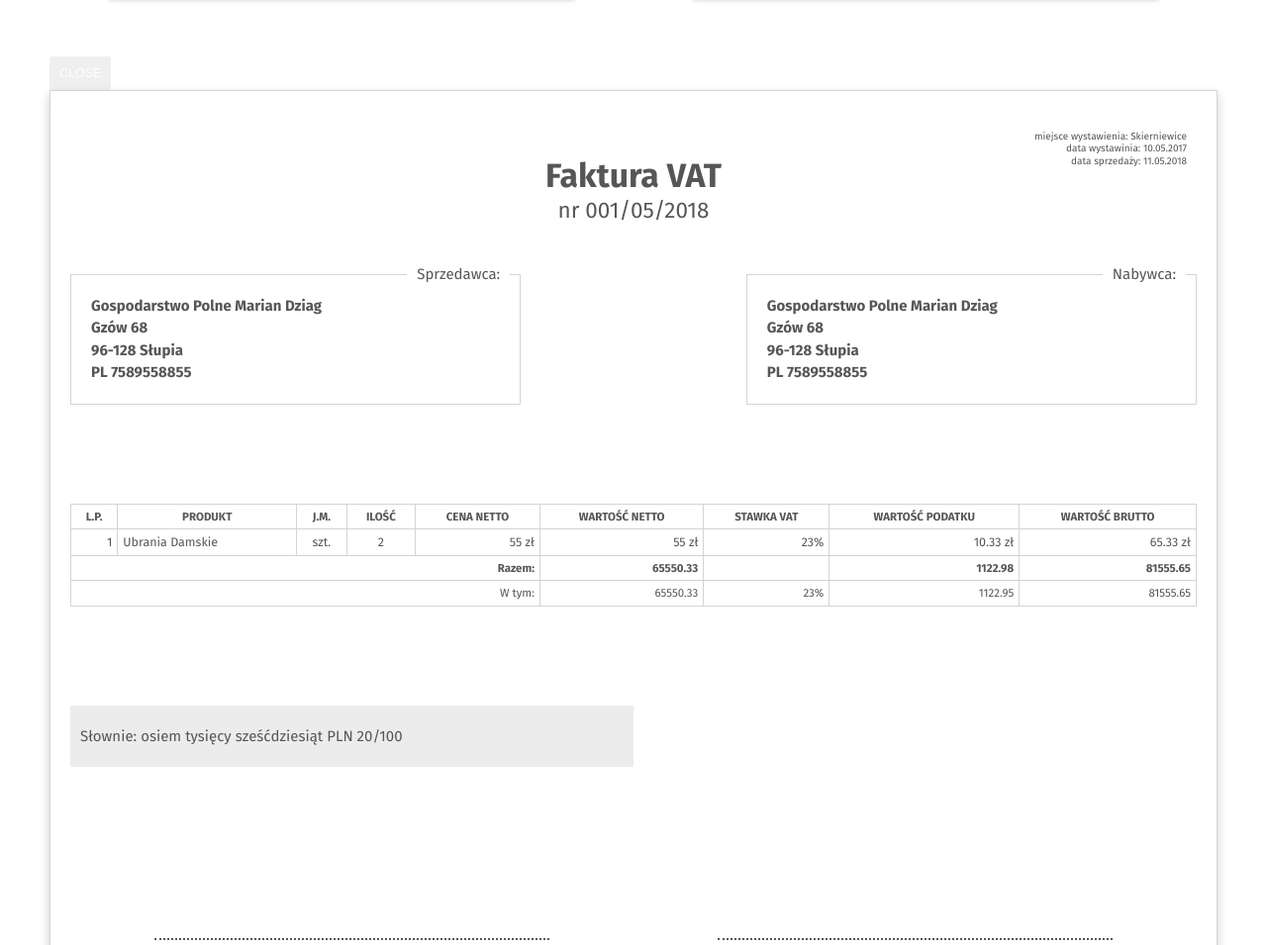
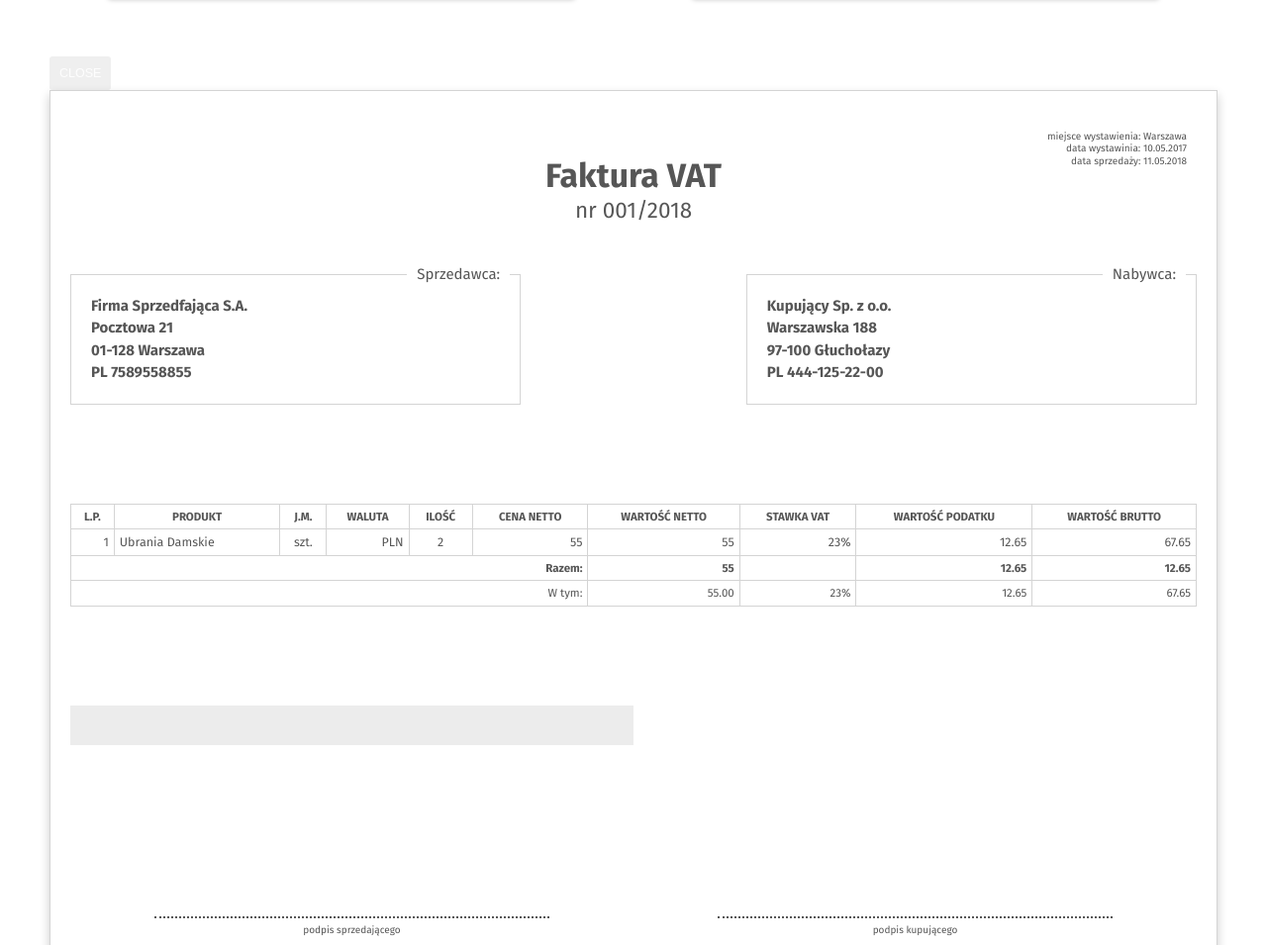
Before and after one commit to mksdziag/FakturyMaks, a website with bundled scripts: page index.html in a window 1280 px wide. Shown: the part 1303-2258 px from the top of the page at 99% size. Built offline with nearby package versions, Linux system fonts and the light colour scheme.

Commit message:
fixes and animation enhancement

```diff
--- a/index.html
+++ b/index.html
@@ -176,12 +176,13 @@
           <div class="draft-item__constructor-section">
             <input placeholder="cena netto" type="number" step="0.01" name="draft-item__price" id="draft-item__price" class="input draft-item__price"
               min="0">
-            <input placeholder="wartość" type="number" step="0.01" id="draft-item__net-value" class="input draft-item__net-value" disabled>
+            <input placeholder="wartość netto" type="number" step="0.01" id="draft-item__net-value" class="input draft-item__net-value"
+              disabled>
 
             </select>
             <input placeholder="wartość VAT" type="number" step="0.01" id="draft-item__tax-value" class="input draft-item__tax-value"
               disabled>
-            <input placeholder="cena brutto" type="number" step="0.01" id="draft-item__total-value" class="input draft-item__total-value"
+            <input placeholder="wartość brutto" type="number" step="0.01" id="draft-item__total-value" class="input draft-item__total-value"
               disabled>
           </div>
           <button class="btn btn--add-item" disabled>Dodaj</button>
@@ -234,10 +235,10 @@
       <div class="invoice__heading">
         <div class="invoice__title">
           <h2 class="invoice__type">Faktura VAT</h2>
-          <span class="invoice__number">nr 001/05/2018</span>
+          <span class="invoice__number">nr 001/2018</span>
         </div>
         <div class="invoice__details">
-          <p class="invoice__place">miejsce wystawienia: Skierniewice</p>
+          <p class="invoice__place">miejsce wystawienia: Warszawa</p>
           <p class="invoice__place-date">data wystawinia: 10.05.2017</p>
           <p class="invoice__sell-date">data sprzedaży: 11.05.2018</p>
         </div>
@@ -245,24 +246,24 @@
       <div class="invoice__sides">
         <div class="invoice__seller">
           <span class="invoice__side-title">Sprzedawca:</span>
-          <p class="invoice__seller-name">Gospodarstwo Polne Marian Dziag</p>
-          <p class="invoice__seller-street">Gzów 68</p>
+          <p class="invoice__seller-name">Firma Sprzedfająca S.A.</p>
+          <p class="invoice__seller-street">Pocztowa 21</p>
           <p class="">
-            <span class="seller__post-code">96-128</span>
-            <span class="invoice__seller-city">Słupia</span>
+            <span class="seller__post-code">01-128</span>
+            <span class="invoice__seller-city">Warszawa</span>
           </p>
           <p class="invoice__seller-nip">PL 7589558855</p>
 
         </div>
         <div class="invoice__buyer">
           <span class="invoice__side-title">Nabywca:</span>
-          <p class="invoice__buyer-name">Gospodarstwo Polne Marian Dziag</p>
-          <p class="invoice__buyer-street">Gzów 68</p>
+          <p class="invoice__buyer-name">Kupujący Sp. z o.o.</p>
+          <p class="invoice__buyer-street">Warszawska 188</p>
           <p class="">
-            <span class="buyer__post-code">96-128</span>
-            <span class="invoice__buyer-city">Słupia</span>
+            <span class="buyer__post-code">97-100</span>
+            <span class="invoice__buyer-city">Głuchołazy</span>
           </p>
-          <p class="invoice__buyer-nip">PL 7589558855</p>
+          <p class="invoice__buyer-nip">PL 444-125-22-00</p>
         </div>
       </div>
       <table class="invoice__positions">
@@ -271,6 +272,7 @@
             <th class="invoice__item-lp--legend">L.p.</th>
             <th class="invoice__item-name--legend">Produkt</th>
             <th class="invoice__item-unit--legend">J.m.</th>
+            <th class="invoice__item-currency--legend">Waluta</th>
             <th class="invoice__item-quantity--legend">Ilość</th>
             <th class="invoice__item-price--legend">cena netto</th>
             <th class="invoice__item-net-value--legend">wartość netto</th>
@@ -284,36 +286,37 @@
             <td class="invoice__item-lp">1</td>
             <td class="invoice__item-name">Ubrania Damskie</td>
             <td class="invoice__item-unit">szt.</td>
+            <td class="invoice__item-currency">PLN</td>
             <td class="invoice__item-quantity">2</td>
-            <td class="invoice__item-price">55 zł</td>
-            <td class="invoice__item-net-value">55 zł</td>
+            <td class="invoice__item-price">55</td>
+            <td class="invoice__item-net-value">55</td>
             <td class="invoice__item-tax-rate">23%</td>
-            <td class="invoice__item-tax-value">10.33 zł</td>
-            <td class="invoice__item-total-value">65.33 zł</td>
+            <td class="invoice__item-tax-value">12.65</td>
+            <td class="invoice__item-total-value">67.65</td>
           </tr>
 
         </tbody>
         <tfoot class="invoice__positions-summary">
           <tr class="invoice__summary-row">
-            <th colspan="5" class="invoice__summary-legend">Razem:</th>
-            <th class="invoice__summary-net-value--legend">65550.33</th>
+            <th colspan="6" class="invoice__summary-legend">Razem:</th>
+            <th class="invoice__summary-net-value--legend">55</th>
             <th class=""></th>
-            <th class="invoice__summary-vat-value--legend">1122.98</th>
-            <th class="invoice__summary-total--legend">81555.65</th>
+            <th class="invoice__summary-vat-value--legend">12.65</th>
+            <th class="invoice__summary-total--legend">12.65</th>
           </tr>
           <tr class="invoice__summary-row">
-            <td colspan="5" class="invoice__summary-legend">W tym:</td>
-            <td class="invoice__summary-net-value">65550.33</td>
+            <td colspan="6" class="invoice__summary-legend">W tym:</td>
+            <td class="invoice__summary-net-value">55.00</td>
             <td class="">23%</td>
-            <td class="invoice__summary-vat-value">1122.95</td>
-            <td class="invoice__summary-total">81555.65</td>
+            <td class="invoice__summary-vat-value">12.65</td>
+            <td class="invoice__summary-total">67.65</td>
           </tr>
         </tfoot>
       </table>
       <div class="invoice__final">
         <p class="invoice__final-to-pay"></p>
-        <p class="invoice__final-to-pay-in-words">
-          Słownie: osiem tysięcy sześćdziesiąt PLN 20/100 </p>
+        <!-- <p class="invoice__final-to-pay-in-words">
+          Słownie: osiem tysięcy sześćdziesiąt PLN 20/100 </p> -->
         <p class="invoice__final-payment-method">
 
         </p>
--- a/js/main.js
+++ b/js/main.js
@@ -106,21 +106,22 @@ const uiController = (function() {
 
   // displaying draft item taxes in draft item constructor form
   const displayDraftItemNotFilledInputs = function() {
-    // if there is fullfilled draft item quantity and net price can calculate:
+    debugger;
     if (DOMElements.itemQuantInp.value !== "" && DOMElements.itemPriceInp.value !== "") {
-      // net value ptoduct price * quantity
       DOMElements.itemNetValInp.value = (
         DOMElements.itemPriceInp.valueAsNumber * DOMElements.itemQuantInp.valueAsNumber
       ).toFixed(2);
-      // tax value
       DOMElements.itemTaxValInp.value = (
         DOMElements.itemQuantInp.valueAsNumber *
         DOMElements.itemPriceInp.valueAsNumber *
         parseFloat(DOMElements.itemTaxRateInp.value / 100)
       ).toFixed(2);
-      // item total price
       DOMElements.itemTotValInp.value = (
         DOMElements.itemNetValInp.valueAsNumber + DOMElements.itemTaxValInp.valueAsNumber
+      ).toFixed(2);
+      DOMElements.itemTotalPriceInp.value = (
+        DOMElements.itemPriceInp.valueAsNumber +
+        DOMElements.itemPriceInp.valueAsNumber * parseFloat(DOMElements.itemTaxRateInp.value / 100)
       ).toFixed(2);
     }
   };
@@ -263,6 +264,7 @@ const uiController = (function() {
           <td class="invoice__item-lp">${positionsArray.indexOf(item) + 1}</td>
           <td class="invoice__item-name">${item.name}</td>
           <td class="invoice__item-unit">${item.unit}</td>
+          <td class="invoice__item-currency">PLN</td>
           <td class="invoice__item-quantity">${item.quantity.toFixed(2)}</td>
           <td class="invoice__item-price">${item.netPrice.toFixed(2)}</td>
           <td class="invoice__item-net-value">${item.netValue.toFixed(2)}</td>
@@ -280,7 +282,7 @@ const uiController = (function() {
     const invoiceSumRow = document.createElement("tr");
     invoiceSumRow.classList.add("invoice__summary-row");
     invoiceSumRow.innerHTML = `
-    <th colspan="5" class="invoice__summary-legend">Razem:</th>
+    <th colspan="6" class="invoice__summary-legend">Razem:</th>
     <th class="invoice__summary-net-value">${totalNetVal.toFixed(2)}</th>
     <th class=""></th>
     <th class="invoice__summary-vat-value">${totalTaxVal.toFixed(2)}</th>
@@ -310,7 +312,7 @@ const uiController = (function() {
       const vatRatefinalrow = document.createElement("tr");
       vatRatefinalrow.classList.add("invoice__summary-row");
       vatRatefinalrow.innerHTML = `
-        <td colspan="5" class="invoice__summary-legend">W tym:</td>
+        <td colspan="6" class="invoice__summary-legend">W tym:</td>
         <td class="invoice__summary-net-value">${checkedTaxRate.netValue.toFixed(2)}</td>
         <td class="">${checkingTaxRate}%</td>
         <td class="invoice__summary-vat-value">${checkedTaxRate.taxValue.toFixed(2)}</td>
@@ -609,10 +611,14 @@ const uiController = (function() {
   };
 
   const hideListItem = function(element) {
+    element.addEventListener("transitionend", e => {
+      console.log(e.propertyName);
+      if (e.propertyName === "opacity") {
+        element.style.display = "none";
+      }
+    });
+
     element.classList.add("fade-up");
-    setTimeout(() => {
-      element.style.display = "none";
-    }, 150);
   };
   /*++++++++++++++++++++++++++++++++++++++++++++++++++++++
   Revealed methods
@@ -945,8 +951,9 @@ const appController = (function(StorageCtrl, UiCtrl) {
   const init = function() {
     loadEventListeners();
   };
+
   const isBankAccountCheck = function(e) {
-    if (e.target.value === "gotówka") {
+    if (e.target.value === "gotówka" || e.target.value === "czek") {
       DOMElements.payAccountInp.parentElement.style.display = "none";
       DOMElements.payAccountInp.setAttribute("disabled", true);
       DOMElements.payAccountInp.value = "";
--- a/sass/_components.scss
+++ b/sass/_components.scss
@@ -77,6 +77,11 @@
     }
     &[disabled] {
       background-color: lighten($color4, 25%);
+      &:hover,
+      &:active,
+      &:focus {
+        background-color: lighten($color4, 25%);
+      }
     }
     &:hover,
     &:active,
--- a/sass/_reset.scss
+++ b/sass/_reset.scss
@@ -18,3 +18,8 @@ a:visited {
 ul {
   list-style-type: none;
 }
+
+input,
+select {
+  font-family: inherit;
+}
--- a/sass/_storage-list-modal.scss
+++ b/sass/_storage-list-modal.scss
@@ -48,7 +48,7 @@
     margin-bottom: 1rem;
     border-bottom: 1px solid $color-border;
     box-shadow: 0 0.5rem 0.75rem rgba($color-black, 0.2);
-    transition: all 150ms ease-in;
+    transition: all 200ms ease-in;
     @include respond(tablet-land) {
       flex-direction: row;
       align-items: center;
```
Also changed, not shown: sass/_base.scss (+5 -2 lines), dist/icons8-multiply-filled-50.58bea133.png (deleted), dist/index.html, 14 other files.
